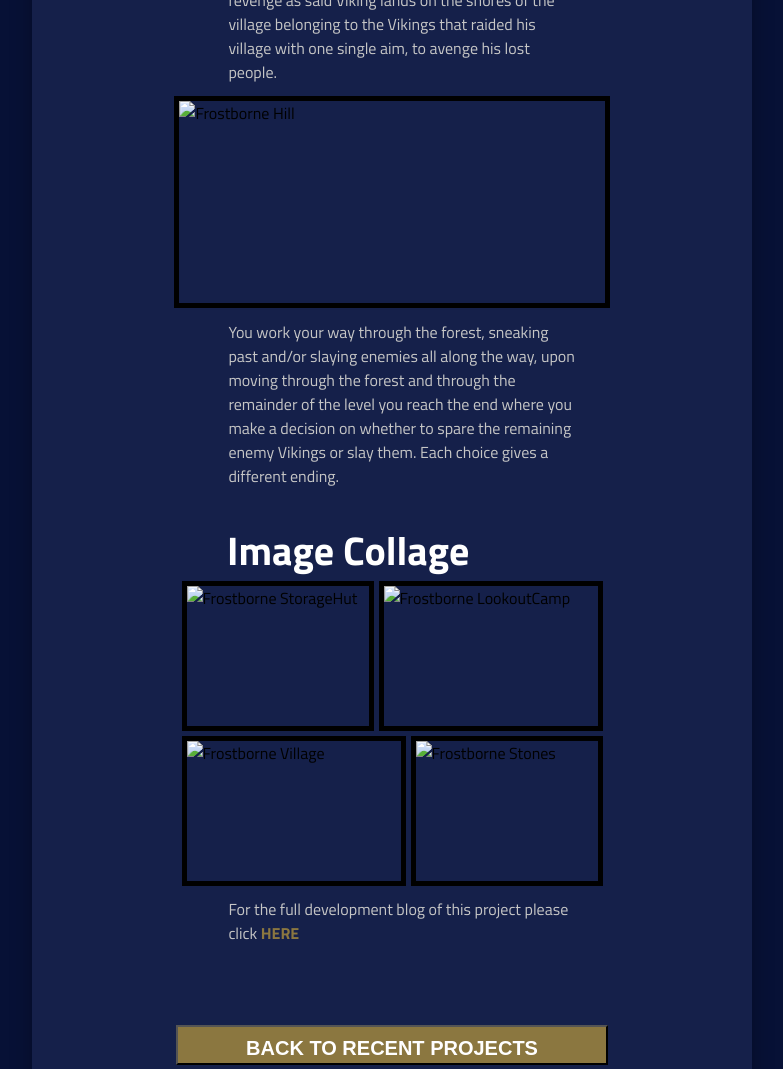
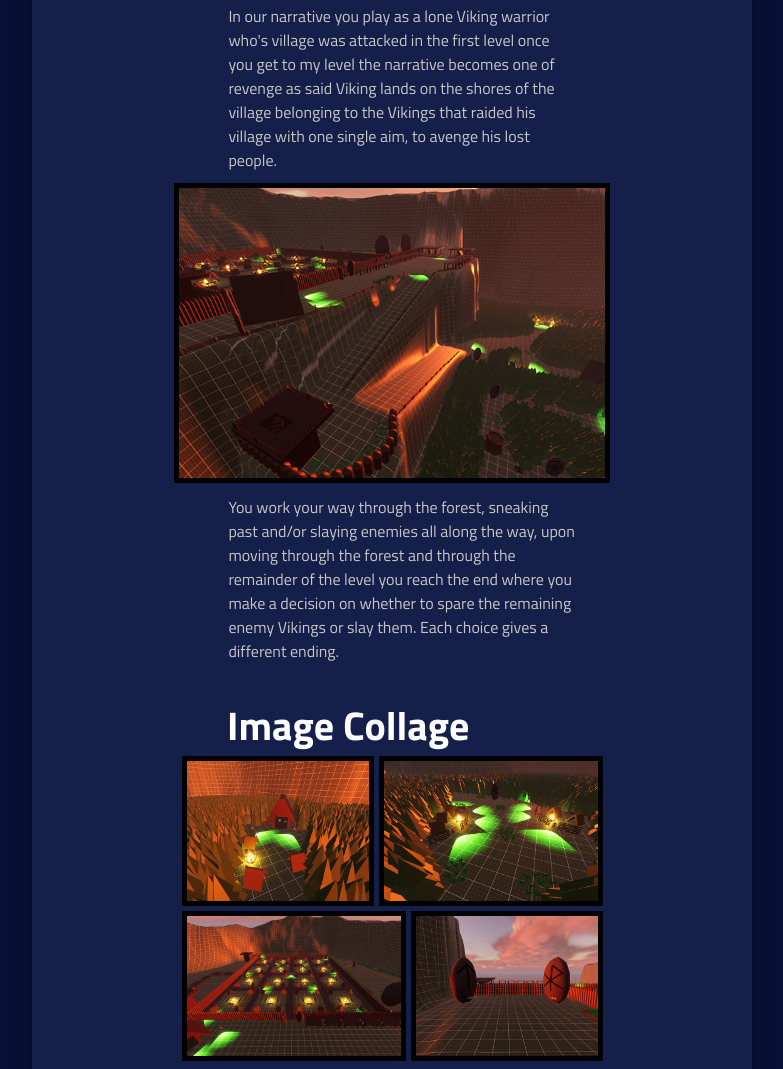
Before and after one commit to JoshyD1233/Portfolio, a plain HTML site: page Frostborne.html in a window 1280 px wide. Shown: the part 832-1901 px from the top of the page, without its empty margins (248-1031 px from the left). Drawn offline with Linux system fonts and the light colour scheme.

Commit message:
Frostborne Image Fix

```diff
--- a/Frostborne.html
+++ b/Frostborne.html
@@ -47,7 +47,7 @@
             width: 100%;
             height: 200px;
 
-            background-image: url('JoshPortfolioImages/Home Page/Portfolio Hero Banner.png');
+            background-image: url('Home Page/Portfolio Hero Banner.png');
             background-size: cover;
             background-position: center;
 
@@ -264,7 +264,7 @@
         <div class= "content-bigimage">
         <img
         style="width: 68%; height: auto; max-height: 300px; display: block; border: 5px solid #000000; box-sizing: border-box;"
-        src="JoshPortfolioImages/Frostborne/Frostborne - Boat.png"
+        src="Frostborne/Frostborne - Boat.png"
         alt="Frostborne Boat" width="630" height="300">
         </div>
         <p>In our narrative you play as a lone Viking warrior who's village was attacked in the first level once you get to my level the narrative
@@ -273,7 +273,7 @@
          <div class= "content-bigimage">
         <img
         style="width: 68%; height: auto; max-height: 300px; display: block; border: 5px solid #000000; box-sizing: border-box;"
-        src="JoshPortfolioImages/Frostborne/Frostborne - Hill.png"
+        src="Frostborne/Frostborne - Hill.png"
         alt="Frostborne Hill" width="630" height="300">
         </div>
         <p>You work your way through the forest, sneaking past and/or slaying enemies all along the way, upon moving through the forest and through
@@ -284,22 +284,22 @@
         <div class= "content-imagerow">
         <img
         style="width: 30%; height: auto; min-height: 150px; max-height: 150px; display: block; border: 5px solid #000000; box-sizing: border-box;"
-        src="JoshPortfolioImages/Frostborne/Frostborne - StorageHut.png"
+        src="Frostborne/Frostborne - StorageHut.png"
         alt="Frostborne StorageHut" width="300" height="175" >
         <img
         style="width: 35%; height: auto; min-height: 150px; max-height: 150px; display: block; border: 5px solid #000000; box-sizing: border-box;"
-        src="JoshPortfolioImages/Frostborne/Frostborne - LookoutCamp.png"
+        src="Frostborne/Frostborne - LookoutCamp.png"
         alt="Frostborne LookoutCamp" width="300" height="175" >
         </div>
 
         <div class= "content-imagerow">
         <img
         style="width: 35%; height: auto; min-height: 150px; max-height: 150px; display: block; border: 5px solid #000000; box-sizing: border-box;"
-        src="JoshPortfolioImages/Frostborne/Frostborne - Village.png"
+        src="Frostborne/Frostborne - Village.png"
         alt="Frostborne Village" width="300" height="175" >
         <img
         style="width: 30%; height: auto; min-height: 150px; max-height: 150px; display: block; border: 5px solid #000000; box-sizing: border-box;"
-        src="JoshPortfolioImages/Frostborne/Frostborne - Stones.png"
+        src="Frostborne/Frostborne - Stones.png"
         alt="Frostborne Stones" width="300" height="175" >
         </div>
 
```
